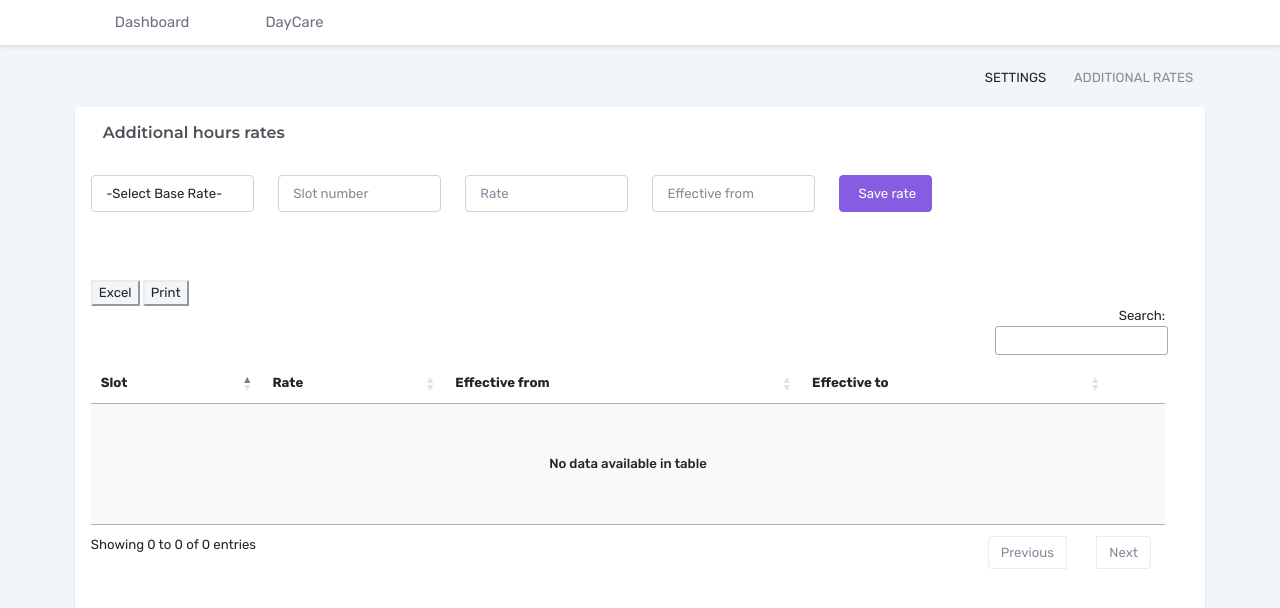
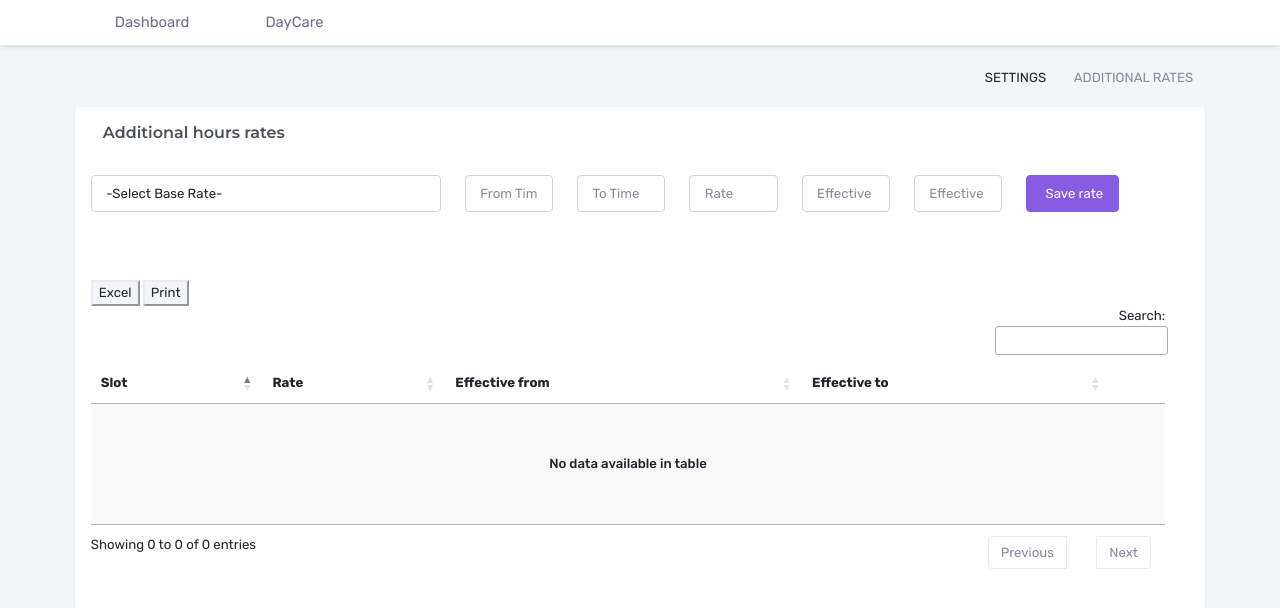
Before and after one commit to srihs/PolymathDayCare, a Django app: page /additional_rates/ in a window 1280 px wide. Shown: the part 71-679 px from the top of the page. Run offline with Django 4.2, Linux system fonts and the light colour scheme; the visitor is signed in with stand-in values (Sample User, id 1); data that the repository does not hold is empty; some libraries are stand-ins or nearby versions.

Commit message:
cahnging additional rates to extra rates

```diff
--- a/core/forms.py
+++ b/core/forms.py
@@ -3,7 +3,7 @@ from django.forms import ImageField
 from django.db import models
 from django.contrib.admin.widgets import AdminDateWidget
 from django.core.validators import MinValueValidator
-from .models import Child, Rates, AdditionalCharges,RateHistory
+from .models import Child, Rates, ExtraCharges,RateHistory
 from decimal import *
 
 
@@ -191,15 +191,13 @@ class UpdateRatesForm(forms.ModelForm):
 
 
 
-class CreateAdditionalChargesForm(forms.ModelForm):
+class CreateExtraChargesForm(forms.ModelForm):
     base_rate = forms.ModelChoiceField(required=True, queryset=Rates.objects.filter(is_active=True).order_by('rate_name'),empty_label="-Select Base Rate-",
                                     widget=forms.Select(
                                         attrs={'class': 'form-control', 'placeholder': 'Base Rate','id': 'base_rate'}))
-    slot_number_hour = forms.DecimalField(max_digits=15,
-                                            decimal_places=2,
-                                            validators=[MinValueValidator(Decimal('0.01'))],
-                                            required=True,
-                                            widget=forms.NumberInput(attrs={'id':'slot_number_hour','class': 'form-control','placeholder': 'Slot number'}))
+    from_time = forms.TimeField(required=True, widget=forms.TimeInput(attrs={'id':'from_time','class': 'form-control','placeholder': 'From Time',
+                                                                             'data-provider': 'flatpickr','required': 'true'}))
+    to_time = forms.TimeField(required=True, widget=forms.TimeInput(attrs={'id':'to_time','class': 'form-control','placeholder': 'To Time','required': 'true'}))
 
     extra_rate =forms.DecimalField(max_digits=15,
                                             decimal_places=2,
@@ -214,5 +212,5 @@ class CreateAdditionalChargesForm(forms.ModelForm):
                'data-date-format': 'Y-m-d', 'placeholder': 'Effective to'}))
 
     class Meta:
-        model = AdditionalCharges
-        fields = ('base_rate','slot_number_hour','extra_rate','effective_from','effective_to')
+        model = ExtraCharges
+        fields = ('base_rate','from_time','extra_rate','to_time','effective_from','effective_to')
--- a/core/models.py
+++ b/core/models.py
@@ -28,15 +28,16 @@ class RateHistory(BaseClass):
     effective_to = models.DateField(null=True)
 
 
-class AdditionalCharges(BaseClass):
+class ExtraCharges(BaseClass):
     base_rate = models.ForeignKey(Rates, on_delete=models.CASCADE)
-    slot_number_hour = models.IntegerField()
+    from_time = models.TimeField()
+    to_time = models.TimeField()
     extra_rate = models.DecimalField(max_digits=8, decimal_places=2)
     effective_from = models.DateField()
     effective_to = models.DateField(null=True)
 
     class meta:
-        unique_together = ('base_rate', 'slot_number_hour','extra_rate','effective_from','effective_to')
+        unique_together = ('base_rate', 'from_time','to_time','extra_rate','effective_from','effective_to')
 
 
 
--- a/core/views.py
+++ b/core/views.py
@@ -15,8 +15,8 @@ import datetime
 from decimal import Decimal
 from django.db import transaction
 
-from .models import Child, Package, Rates, AdditionalCharges,RateHistory
-from .forms import CreateChildForm, UpdateChildForm, CreateRatesForm,CreateAdditionalChargesForm, UpdateRatesForm,CreateRateHistoryForm
+from .models import Child, Package, Rates, ExtraCharges,RateHistory
+from .forms import CreateChildForm, UpdateChildForm, CreateRatesForm,CreateExtraChargesForm, UpdateRatesForm,CreateRateHistoryForm
 
 
 @login_required(login_url="login/")
@@ -306,9 +306,9 @@ def saveRates(request):
 def getAdditionalRates(request):
     if request.method == "GET":
         if not request.session.get('base_rate_id') is None:
-            form = CreateAdditionalChargesForm(initial={'base_rate': request.session.get('base_rate_id')})
+            form = CreateExtraChargesForm(initial={'base_rate': request.session.get('base_rate_id')})
         else:
-            form = CreateAdditionalChargesForm()
+            form = CreateExtraChargesForm()
     return render(
         request,
         "../templates/additionalrates.html",
--- a/templates/additionalrates.html
+++ b/templates/additionalrates.html
@@ -24,19 +24,25 @@
 
 
                     <div class="row ">
-                        <div class="col-sm-2">
+                        <div class="col-sm-4">
                             {{form.base_rate}}
                         </div>
 
                         <!--end col-->
-                        <div class="col-sm-2">
-                            {{form.slot_number_hour}}
+                        <div class="col-sm">
+                            {{form.from_time}}
                         </div>
-                        <div class="col-sm-2">
+                        <div class="col-sm">
+                            {{form.to_time}}
+                        </div>
+                        <div class="col-sm">
                             {{form.extra_rate}}
                         </div>
-                        <div class="col-sm-2">
+                        <div class="col-sm">
                             {{form.effective_from}}
+                        </div>
+                        <div class="col-sm">
+                            {{form.effective_to}}
                         </div>
                         <div class="col-sm-2">
                             <button
@@ -388,7 +394,24 @@
             order: [[0, "asc"]],
             retrieve: true,
     });
+
     getRatesforTable();
+
+    jQuery('#from_time').flatpickr({
+        enableTime: true,
+        noCalendar:true,
+                enableSeconds: false,
+                dateFormat: "H:i",
+    });
+
+
+    jQuery('#to_time').flatpickr({
+        enableTime: true,
+        noCalendar:true,
+                enableSeconds: false,
+                dateFormat: "H:i",
+    });
+
 
 
 
--- a/templates/base.html
+++ b/templates/base.html
@@ -267,10 +267,10 @@
                                     <div class="collapse menu-dropdown dropdown-custom-left" id="sidebarRates">
                                         <ul class="nav nav-sm flex-column">
                                             <li class="nav-item">
-                                                <a href="/rates/" class="nav-link" data-key="t-line"><i class="ri-exchange-dollar-line"></i> Base Rates</a>
+                                                <a href="/rates/" class="nav-link" data-key="t-line"><i class="ri-exchange-dollar-line"></i> Base Chargers</a>
                                             </li>
                                             <li class="nav-item">
-                                                <a href="/additional_rates/" class="nav-link" data-key="t-area"><i class="ri-swap-fill"></i> Extra Rates</a>
+                                                <a href="/additional_rates/" class="nav-link" data-key="t-area"><i class="ri-swap-fill"></i> Extra Chargers</a>
                                             </li>
 
 
```
Also changed, not shown: core/migrations/0009_extracharges_delete_additionalcharges.py (added).
